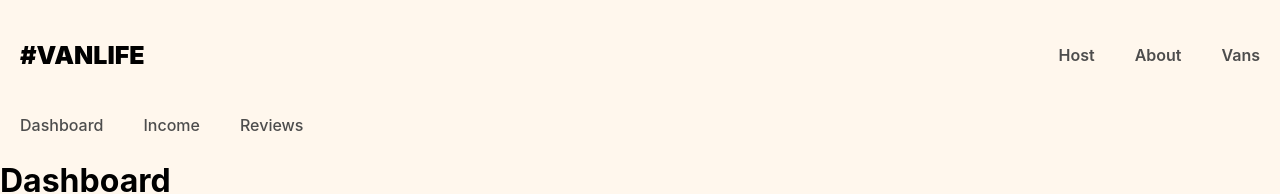
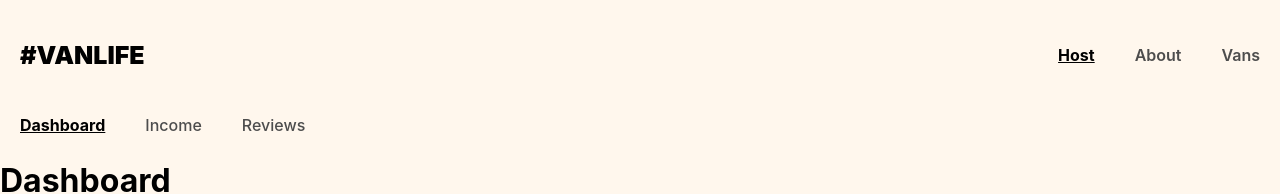
Before and after one commit to pratik-99/routing-project, a React (Create React App) app: page /host in a window 1280 px wide. Shown: the top 194 px of the page. Built offline with nearby package versions, Linux system fonts and the light colour scheme; what miragejs would draw is missing.

Commit message:
show link selection added

```diff
--- a/src/index.css
+++ b/src/index.css
@@ -304,6 +304,11 @@ i[class*='van-type-'] {
 
 .host-nav {
   display: flex;
+  .selected{
+    color: black;
+    font-weight: bold;
+    text-decoration: underline;
+  }
 }
 
 .host-nav a {
@@ -318,3 +323,9 @@ i[class*='van-type-'] {
   text-decoration: underline;
   font-weight: 600;
 }
+
+.selected{
+  color: black;
+  font-weight: bold;
+  text-decoration: underline;
+}
--- a/src/utility/Header.jsx
+++ b/src/utility/Header.jsx
@@ -1,5 +1,5 @@
 import React from "react"
-import {Link} from "react-router-dom"
+import {Link, NavLink} from "react-router-dom"
 
 export default function Header(){
 
@@ -7,9 +7,15 @@ export default function Header(){
         <header>
         <Link className="site-logo" to="/">#VanLife</Link>
         <nav>
-          <Link to="/host">Host</Link>
-          <Link to="/about">About</Link>
-          <Link to="/Vans">Vans</Link>
+          <NavLink className= {({isActive})=>isActive? "selected": ""}  to="/host" >
+            Host
+          </NavLink>
+          <NavLink className= {({isActive})=>isActive? "selected": ""}to="/about">
+            About
+          </NavLink>
+          <NavLink className= {({isActive})=>isActive? "selected": ""}to="/Vans">
+            Vans
+          </NavLink>
         </nav>
       </header>
     )
--- a/src/utility/HostLayout.jsx
+++ b/src/utility/HostLayout.jsx
@@ -1,14 +1,24 @@
 import React from "react"
-import {Link, Outlet} from "react-router-dom"
+import {NavLink, Outlet} from "react-router-dom"
 
 export default function HostLayout(){
 
     return (
         <>
         <nav className="host-nav">
-            <Link to="/host">Dashboard</Link>
-            <Link to="/host/income">Income</Link>
-            <Link to="/host/reviews">Reviews</Link>
+            <NavLink
+            className={({isActive})=>isActive?"selected":""} end to="/host">
+{/* over here the end keyword is used to stop multiple selection of link at a single time */}
+                Dashboard
+            </NavLink>
+            <NavLink
+            className={({isActive})=>isActive?"selected":""} to="/host/income">
+                Income
+            </NavLink>
+            <NavLink
+            className={({isActive})=>isActive?"selected":""} to="/host/reviews">
+                Reviews
+            </NavLink>
         </nav>
         <Outlet/>
         </>
```
